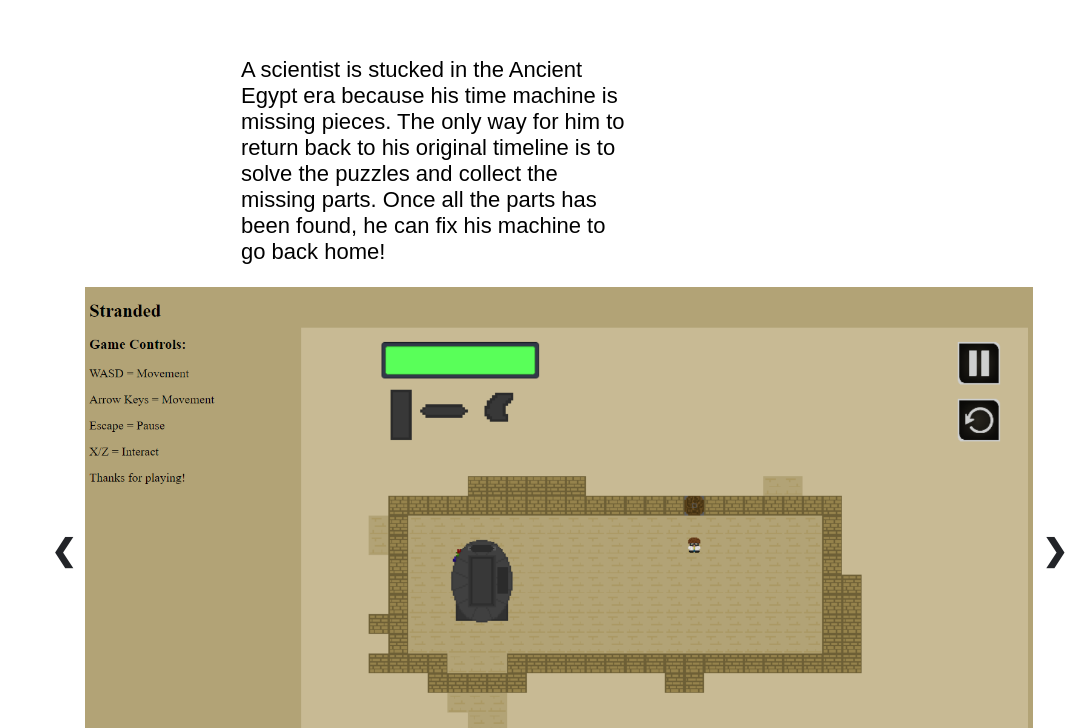
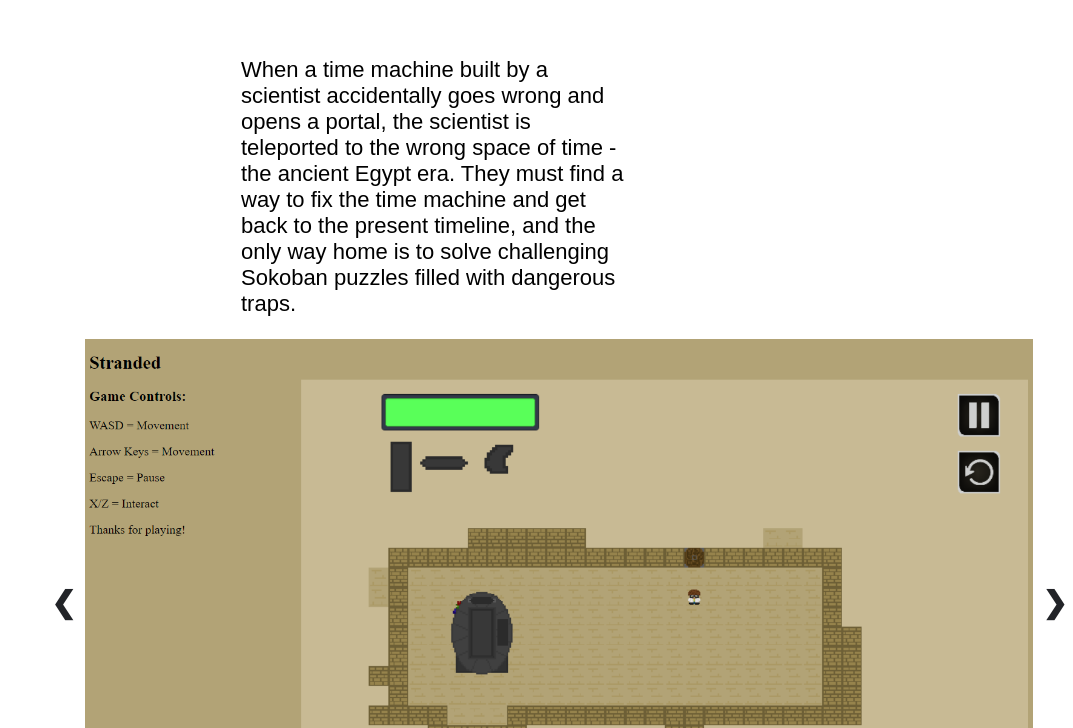
Before and after one commit to minhuyen-github/Stranded-Website, a plain HTML site: page index.html in a window 1280 px wide. Shown: the part 732-1460 px from the top of the page, without its empty margins (207-1280 px from the left). Drawn offline with Linux system fonts and the light colour scheme.

Commit message:
Change the about section

```diff
--- a/index.html
+++ b/index.html
@@ -32,7 +32,7 @@
             <a class="anchor_link" id="about"></a>
             <article>
                 <h1>About</h1>
-                <p>A scientist is stucked in the Ancient Egypt era because his time machine is missing pieces. The only way for him to return back to his original timeline is to solve the puzzles and collect the missing parts. Once all the parts has been found, he can fix his machine to go back home!</p>
+                <p>When a time machine built by a scientist accidentally goes wrong and opens a portal, the scientist is teleported to the wrong space of time - the ancient Egypt era. They must find a way to fix the time machine and get back to the present timeline, and the only way home is to solve challenging Sokoban puzzles filled with dangerous traps.</p>
                 <aside id="slideshow">
                     <div id="inner_slide">
                         <a id="prev">&#10094;</a>
```
